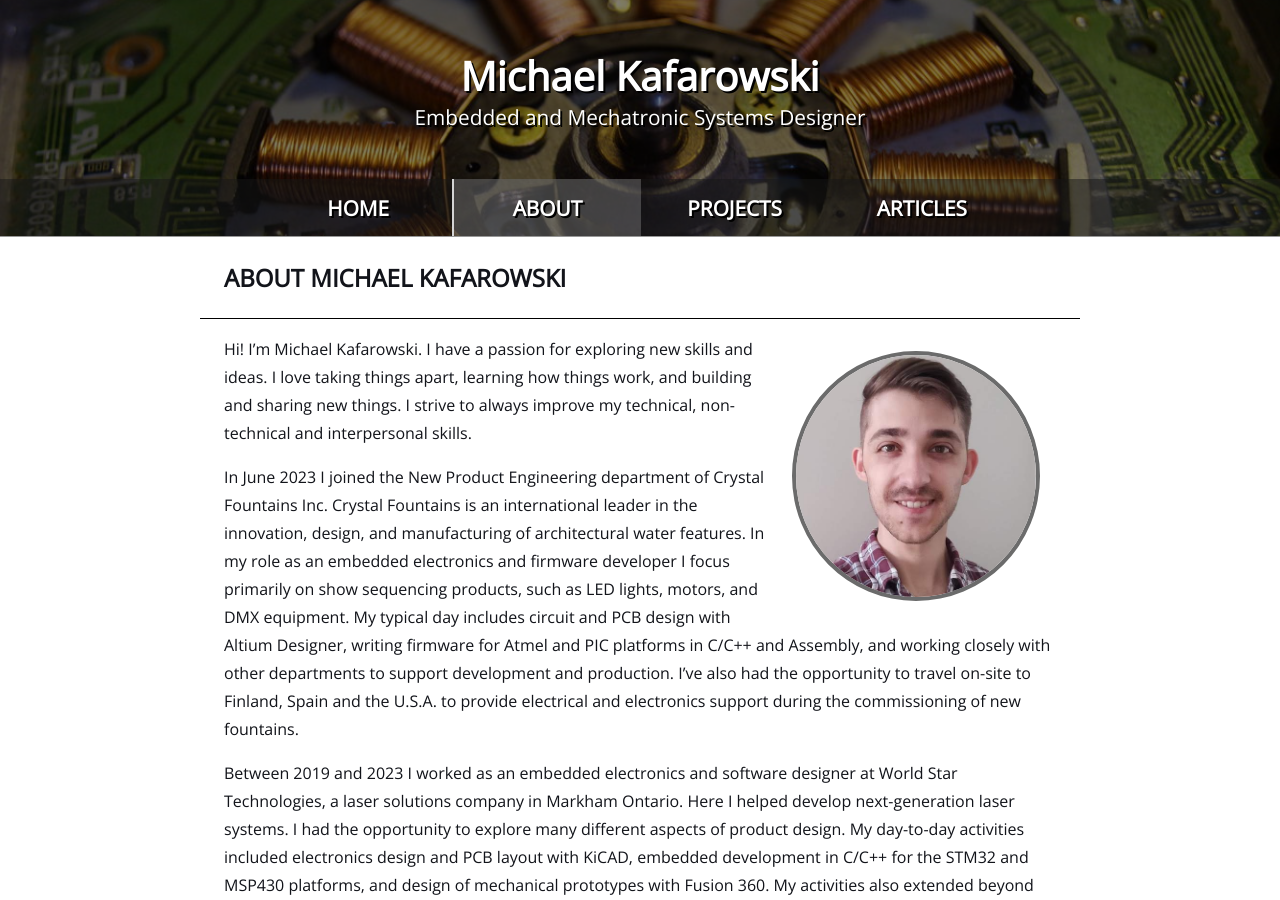
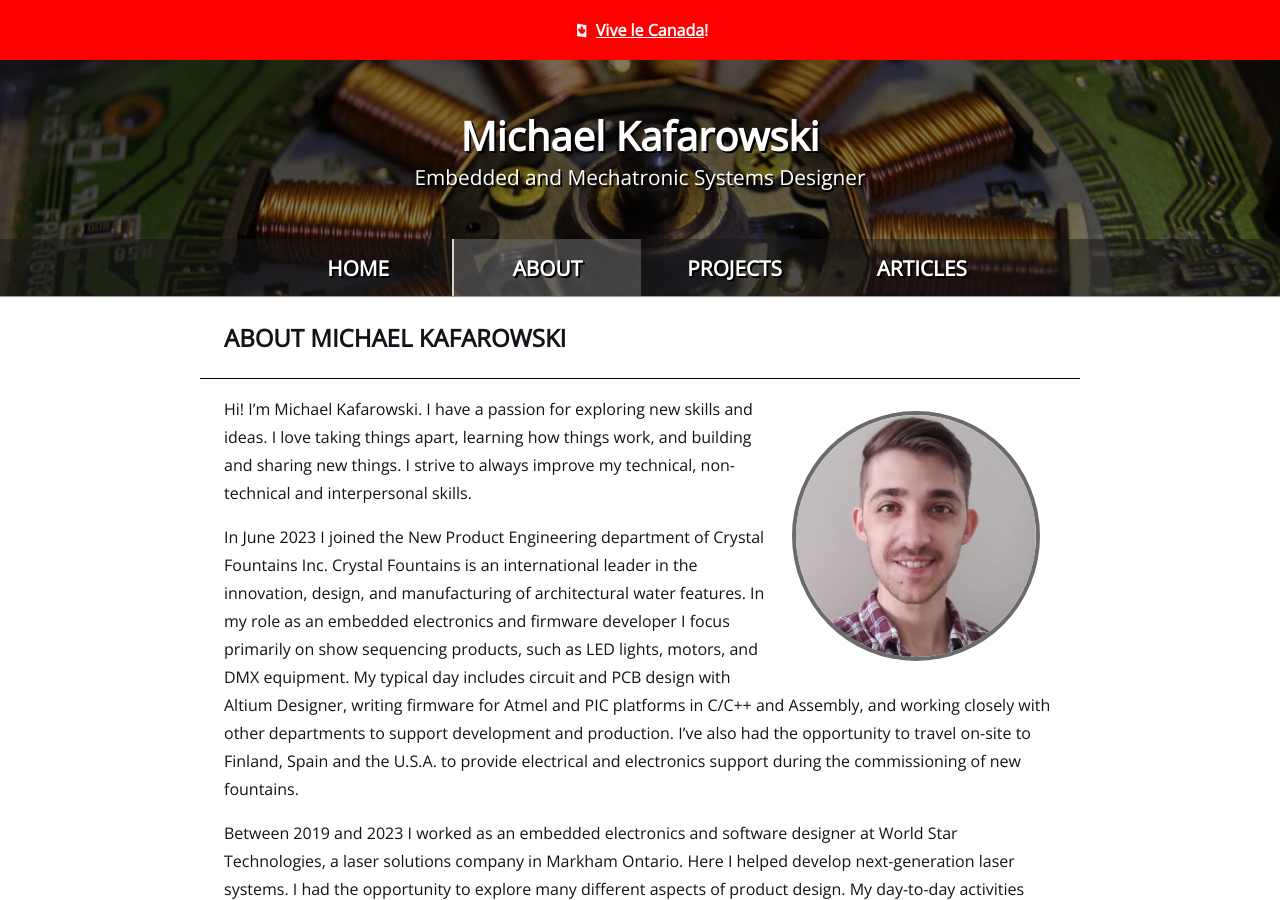
Before and after one commit to Aliasmk/aliasmk.github.io, a Jekyll site: the page built from about.md, in a window 1280 px wide and 900 px high. Built offline with Jekyll 4.4.1, drawn with Linux system fonts in a browser that asks for light colours.

Commit message:
🇨🇦

```diff
--- a/_includes/header.html
+++ b/_includes/header.html
@@ -1,3 +1,6 @@
+<section id="notice" style="background-color: #FF0000;color: white;text-align: center; font-weight:bold;">
+    <p>🇨🇦 <a target="_blank" href="http://cbc.ca/news/politics/trudeau-speech-trump-tariffs-1.7448540">Vive le Canada</a>!</p>
+</section>
 <section id="header">
     <div id="heading">
         <div id="title">
```
